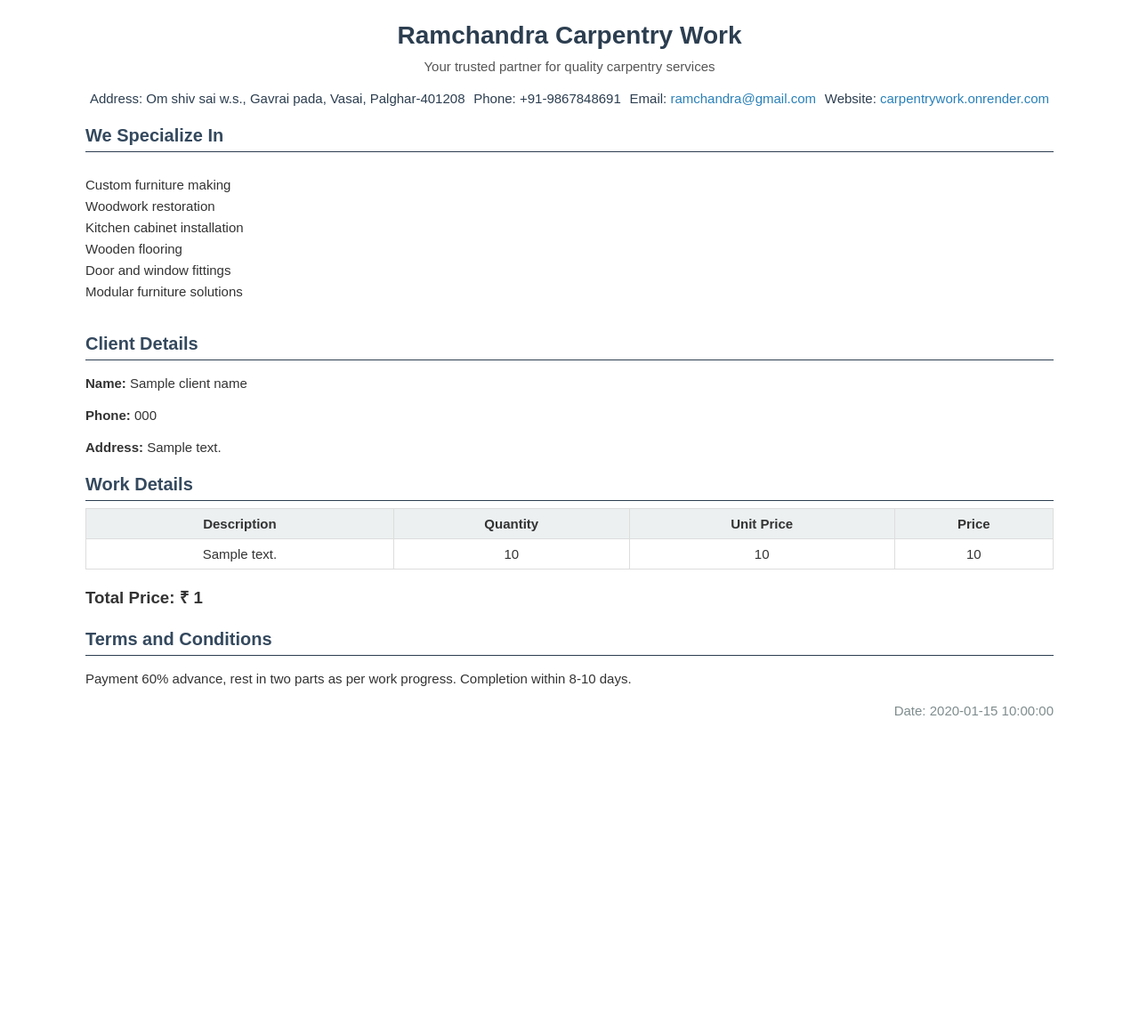
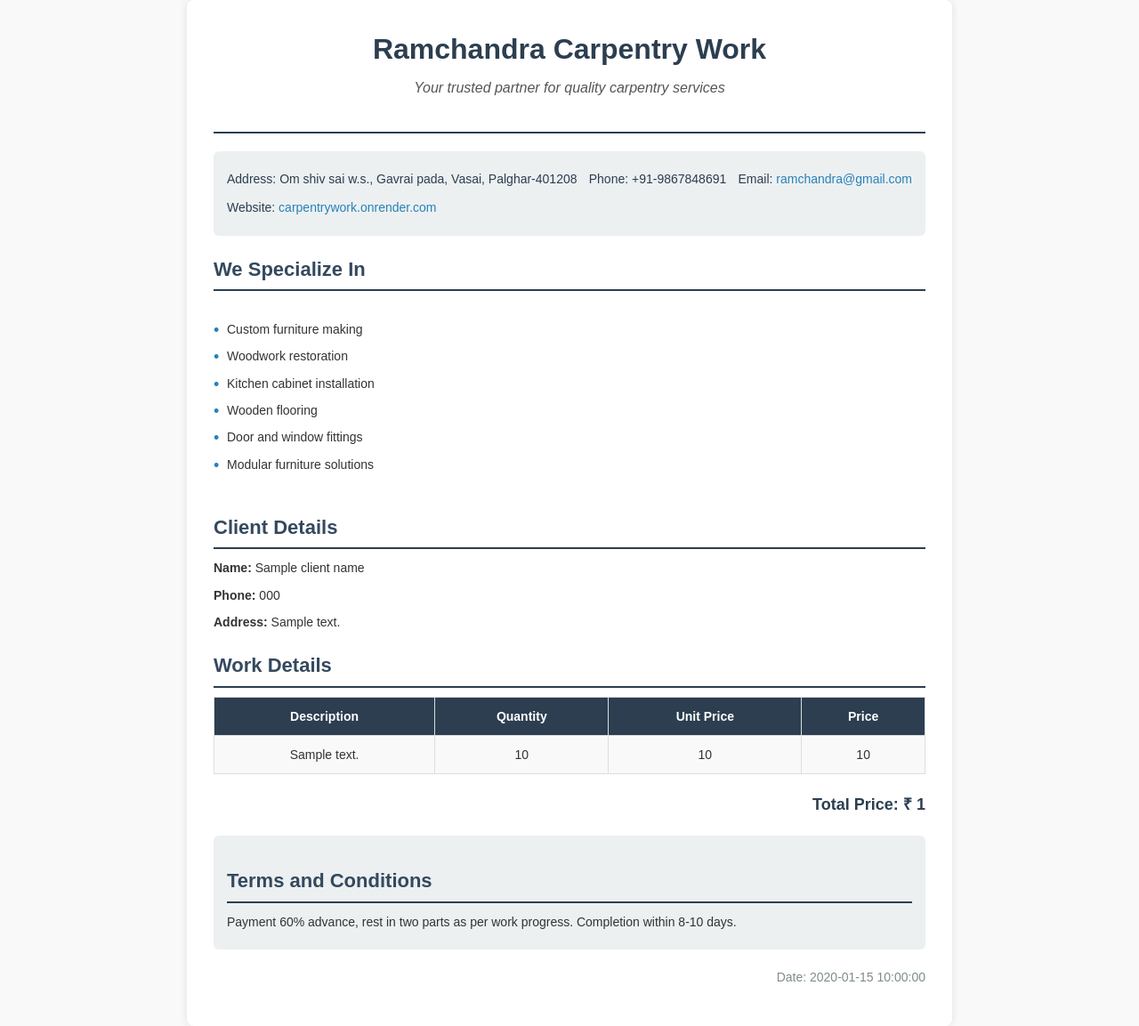
Before and after one commit to SaurabhVishwakarma826/quotation-template, a Flask app: template templates/quote_template.html in a window 1280 px wide. Shown: the whole page at 89% size. Before the commit the page ends 804 px from the top, so only its background shows below. Run offline with Flask 3, Linux system fonts and the light colour scheme; the template is opened without the code that fills it: most values are stand-ins (such as "Sample title", 1, 10 or a date in 2020).

Commit message:
modified qout template

```diff
--- a/templates/quote_template.html
+++ b/templates/quote_template.html
@@ -7,39 +7,51 @@
     <style>
         body {
             font-family: 'Arial', sans-serif;
-            line-height: 1.4;
+            line-height: 1.6;
             color: #333;
             margin: 0;
             padding: 0;
+            background-color: #f9f9f9;
         }
         .container {
-            padding: 20px;
+            padding: 30px;
             margin: auto;
-            width: 85%;
+            width: 90%;
+            max-width: 800px;
             background-color: #fff;
+            box-shadow: 0 0 10px rgba(0, 0, 0, 0.1);
+            border-radius: 8px;
         }
         .header {
             text-align: center;
-            margin-bottom: 15px;
+            margin-bottom: 20px;
+            padding-bottom: 20px;
+            border-bottom: 2px solid #2C3E50;
         }
         h1 {
-            font-size: 28px;
+            font-size: 32px;
             color: #2C3E50;
             margin: 0;
+            font-weight: 700;
         }
         .sub-header {
-            font-size: 15px;
+            font-size: 16px;
             color: #555;
             margin-top: 5px;
+            font-style: italic;
         }
         .contact-info {
             display: flex;
-            justify-content: space-around;
-            font-size: 15px;
-            margin-bottom: 15px;
+            justify-content: space-between;
+            flex-wrap: wrap;
+            font-size: 14px;
+            margin-bottom: 20px;
+            padding: 15px;
+            background-color: #ECF0F1;
+            border-radius: 6px;
         }
         .contact-info p {
-            margin: 0;
+            margin: 5px 0;
             color: #2C3E50;
         }
         .contact-info a {
@@ -50,17 +62,18 @@
             text-decoration: underline;
         }
         .section-title {
-            font-size: 20px;
-            margin-bottom: 8px;
+            font-size: 22px;
+            margin-bottom: 10px;
             color: #34495E;
-            border-bottom: 1px solid #2C3E50;
-            padding-bottom: 4px;
+            border-bottom: 2px solid #2C3E50;
+            padding-bottom: 5px;
+            font-weight: 600;
         }
         .services-list {
             display: flex;
             justify-content: space-between;
-            font-size: 15px;
-            margin-bottom: 10px;
+            font-size: 14px;
+            margin-bottom: 20px;
         }
         .services-list ul {
             list-style: none;
@@ -68,34 +81,67 @@
             width: 48%;
         }
         .services-list ul li {
-            margin: 3px 0;
+            margin: 8px 0;
+            padding-left: 15px;
+            position: relative;
+        }
+        .services-list ul li::before {
+            content: "•";
+            color: #2980b9;
+            font-size: 18px;
+            position: absolute;
+            left: 0;
+            top: -2px;
         }
         .details, .terms {
-            font-size: 15px;
-            margin-bottom: 5px;
+            font-size: 14px;
+            margin-bottom: 20px;
+        }
+        .details p {
+            margin: 8px 0;
         }
         table {
             width: 100%;
             border-collapse: collapse;
-            font-size: 15px;
+            font-size: 14px;
+            margin-bottom: 20px;
         }
         table th, table td {
             border: 1px solid #ddd;
-            padding: 6px;
+            padding: 10px;
             text-align: center;
         }
         table th {
-            background-color: #ECF0F1;
-            font-weight: bold;
+            background-color: #2C3E50;
+            color: #fff;
+            font-weight: 600;
+        }
+        table tr:nth-child(even) {
+            background-color: #f9f9f9;
+        }
+        table tr:hover {
+            background-color: #f1f1f1;
+        }
+        .total-price {
+            font-size: 18px;
+            font-weight: 600;
+            text-align: right;
+            margin-bottom: 20px;
+            color: #2C3E50;
         }
         .terms {
-            margin-top: 8px;
+            padding: 15px;
+            background-color: #ECF0F1;
+            border-radius: 6px;
+        }
+        .terms p {
+            margin: 5px 0;
         }
         .date {
-            font-size: 15px;
+            font-size: 14px;
             text-align: right;
             color: #7F8C8D;
-            margin-top: 10px;
+            margin-top: 20px;
         }
     </style>
 </head>
@@ -152,7 +198,7 @@
             {% endfor %}
         </table>
 
-        <h3>Total Price: ₹ {{ total_price }}</h3>
+        <div class="total-price">Total Price: ₹ {{ total_price }}</div>
 
         <div class="terms">
             <h2 class="section-title">Terms and Conditions</h2>
```
